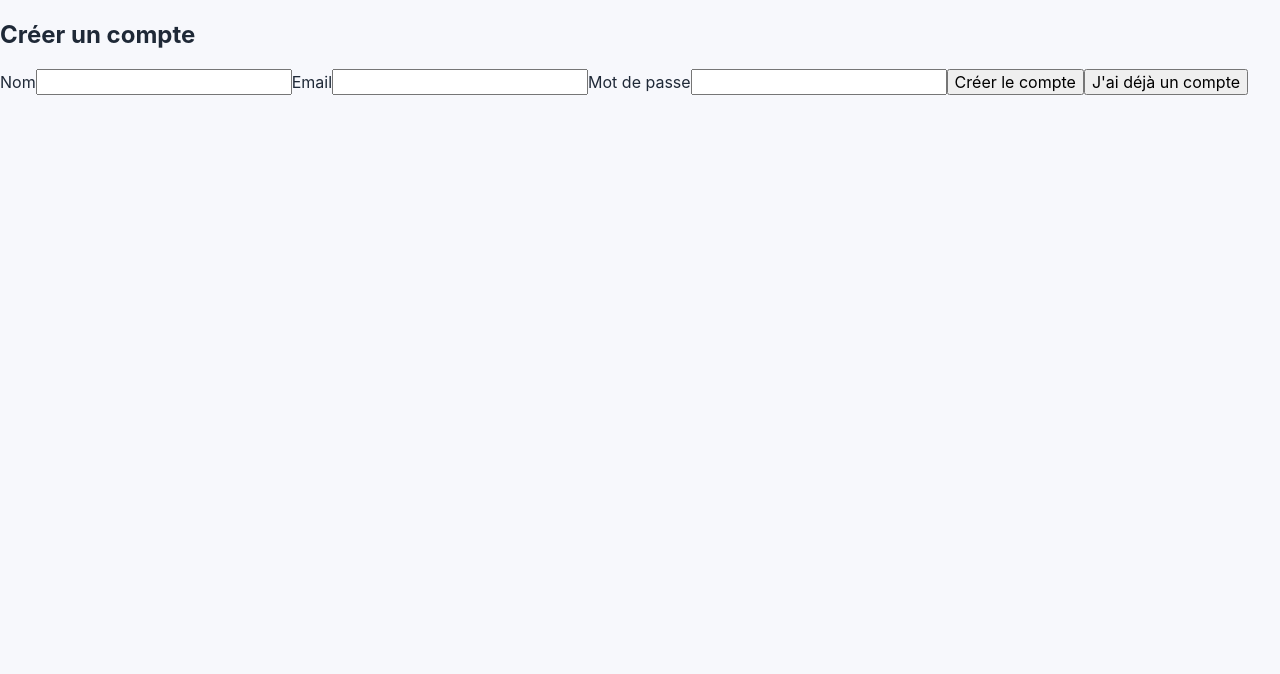
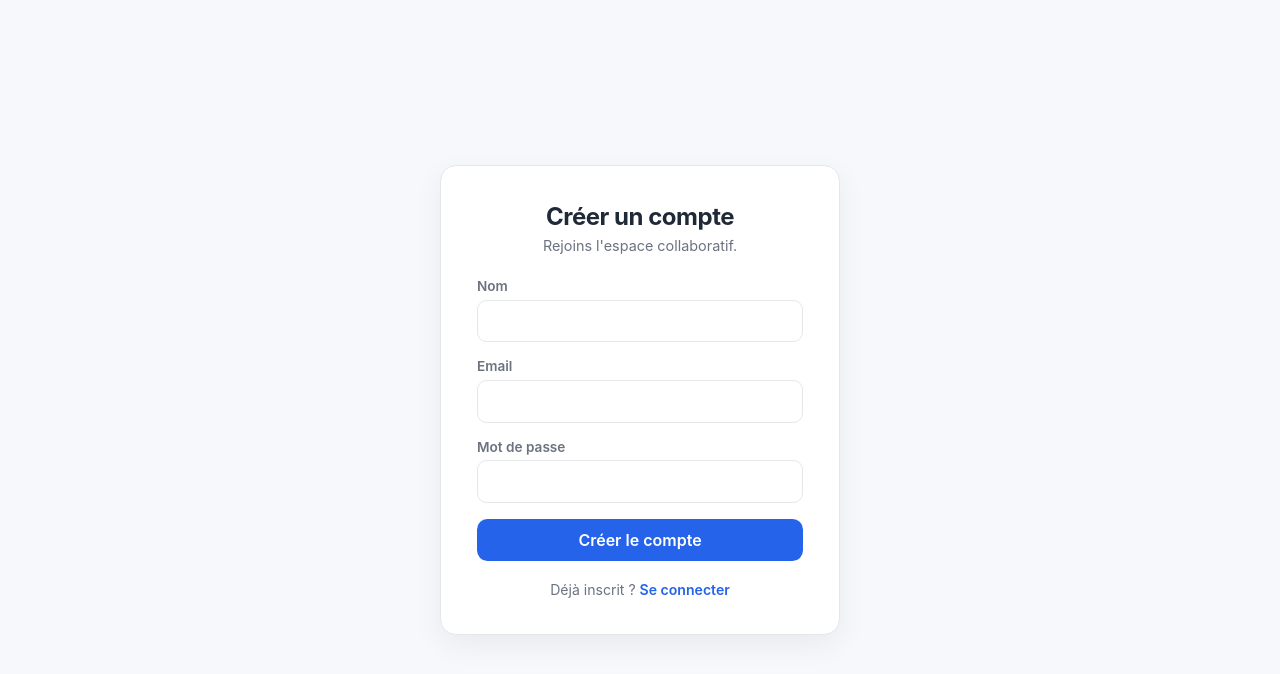
Before and after one commit to Skizzz81/projet-spe-4-lc, a React (Vite) app in the folder frontend/: page / in a window 1280 px wide. Both pictures are taken after a click on the button "Créer un compte". Shown: the top 674 px of the page. Built offline with nearby package versions, Linux system fonts and the light colour scheme; no server answers.

Commit message:
Habillage de la page d'inscription

```diff
--- a/frontend/src/pages/RegisterPage.jsx
+++ b/frontend/src/pages/RegisterPage.jsx
@@ -28,15 +28,25 @@ export function RegisterPage({ onSuccess, onNavigateToLogin }) {
   }
 
   return (
-    <form onSubmit={handleSubmit}>
+    <div className="auth-screen">
+      <div className="auth-card">
+        <div className="auth-head">
           <h2>Créer un compte</h2>
+          <p className="auth-subtitle">Rejoins l'espace collaboratif.</p>
+        </div>
 
+        <form className="auth-form" onSubmit={handleSubmit}>
+          <div className="auth-field">
             <label htmlFor="nom">Nom</label>
             <input id="nom" name="nom" value={form.nom} onChange={handleChange} required />
+          </div>
 
+          <div className="auth-field">
             <label htmlFor="email">Email</label>
             <input id="email" name="email" type="email" value={form.email} onChange={handleChange} required />
+          </div>
 
+          <div className="auth-field">
             <label htmlFor="password">Mot de passe</label>
             <input
               id="password"
@@ -46,16 +56,26 @@ export function RegisterPage({ onSuccess, onNavigateToLogin }) {
               onChange={handleChange}
               required
             />
+          </div>
 
-      {error && <p role="alert">{error}</p>}
+          {error && (
+            <p className="auth-error" role="alert">
+              {error}
+            </p>
+          )}
 
-      <button type="submit" disabled={isSubmitting}>
+          <button className="auth-submit" type="submit" disabled={isSubmitting}>
             {isSubmitting ? 'Création…' : 'Créer le compte'}
           </button>
+        </form>
 
-      <button type="button" onClick={onNavigateToLogin}>
-        J'ai déjà un compte
+        <p className="auth-switch">
+          Déjà inscrit ?{' '}
+          <button type="button" className="auth-link" onClick={onNavigateToLogin}>
+            Se connecter
           </button>
-    </form>
+        </p>
+      </div>
+    </div>
   );
 }
```
Lines whose indentation alone changed are shown as unchanged.
